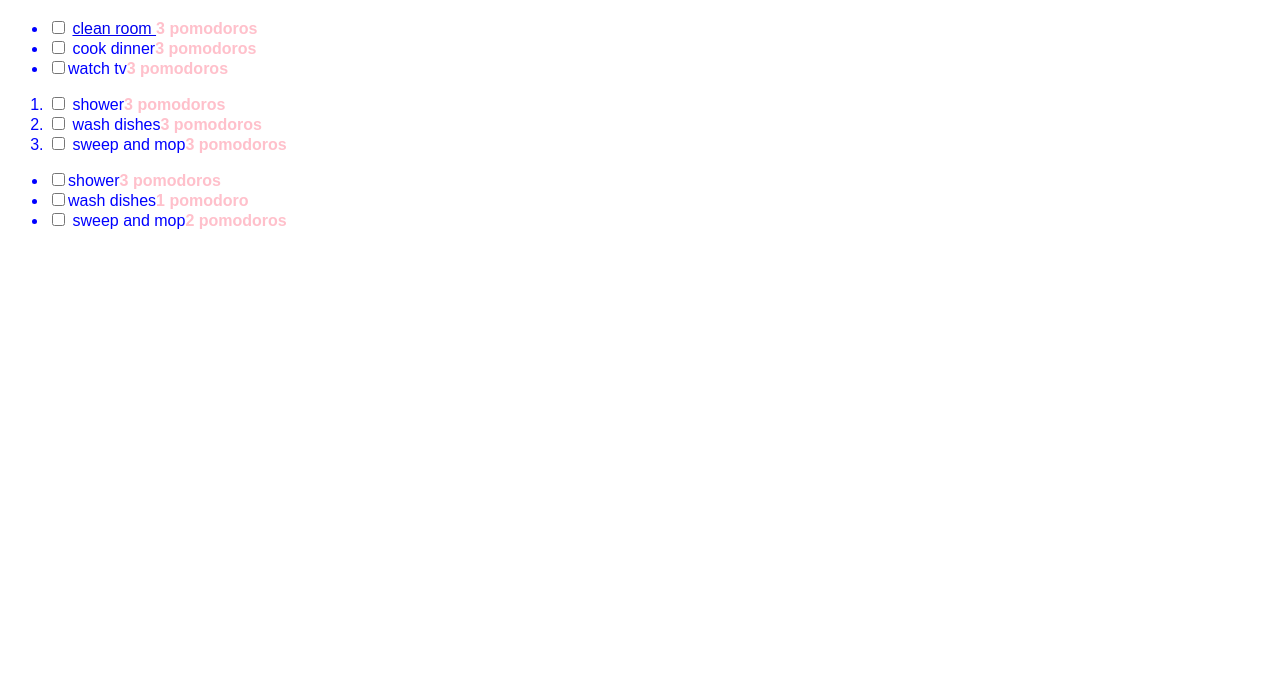
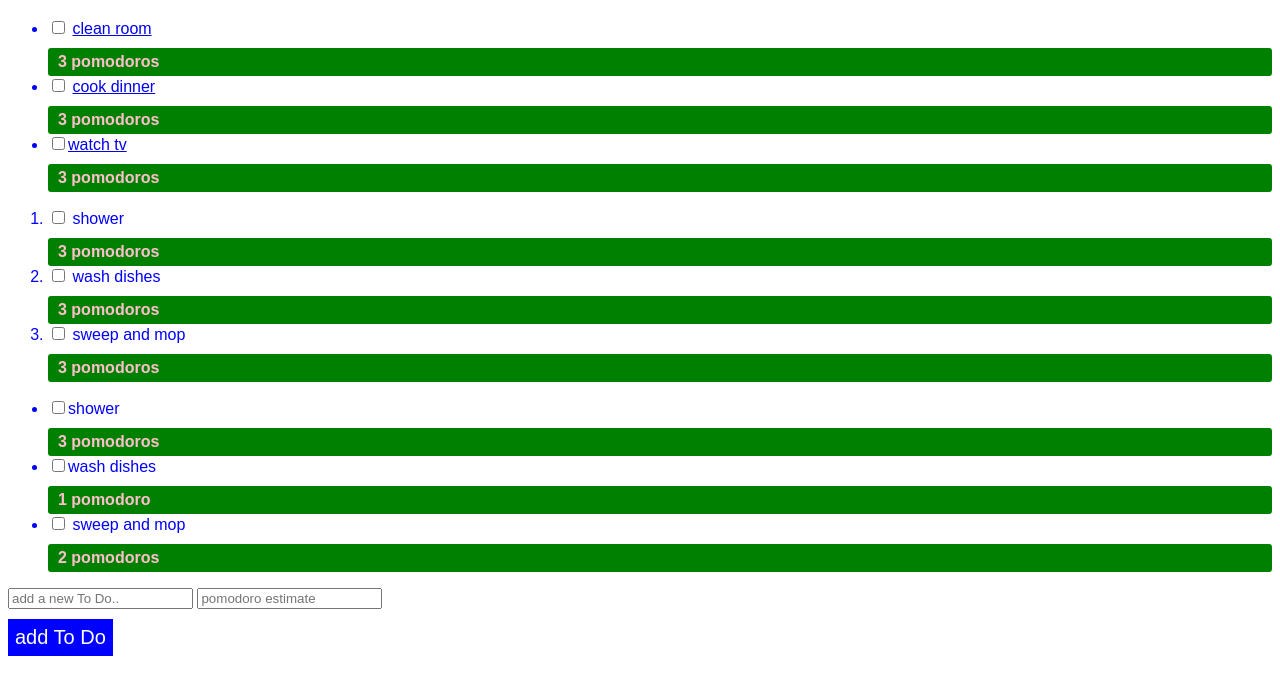
Before and after one commit to ariannachavez211/todo_app_front_end, a plain HTML site: page index.html in a window 1280 px wide. Shown: the part 48-742 px from the top of the page. Drawn offline with Linux system fonts and the light colour scheme.

Commit message:
added button, added shadow, added input types, and CSS styling

```diff
--- a/index.css
+++ b/index.css
@@ -17,4 +17,27 @@ li {
 .pomodoro-estimate {
     color: pink;
     font-weight: bold;
+    background-color:green;
+    padding:5px 10px 5px 10px;
+    -webkit-border-radius: 3px;
+    -moz-border-radius: 3px;
+    border-radius: 3px;
+    display: block;
+    margin-top: 10px;
 }
+
+#add-new-todo-button {
+   font-size: 20px;
+   margin-top: 10px;
+   display: block;
+   outline: none;
+   border-style: none;
+   background-color: blue;
+   color: white;
+   padding:7px;
+
+}
+
+#add-new-todo-button:active {
+    box-shadow:5px 5px 5px pink;
+}
--- a/index.html
+++ b/index.html
@@ -7,10 +7,10 @@
         <h1>To Do List</h1>
 
         <ul>
-            <li><input type="checkbox"> <a href= "show.html">clean room </a><span class="pomodoro-estimate">3 pomodoros</span></li>
+            <li><input type="checkbox"> <a href="show.html">clean room </a><span class="pomodoro-estimate">3 pomodoros</span></li>
 
-            <li><input type="checkbox"> cook dinner<span class="pomodoro-estimate">3 pomodoros</span></li>
-            <li><input type="checkbox">watch tv<span class="pomodoro-estimate">3 pomodoros</span></li>
+            <li><input type="checkbox"> <a href="show.html">cook dinner</a><span class="pomodoro-estimate">3 pomodoros</span></li>
+            <li><input type="checkbox"><a href="show.html">watch tv</a><span class="pomodoro-estimate">3 pomodoros</span></li>
         </ul>
         <ol>
             <li><input type="checkbox">  shower<span class="pomodoro-estimate">3 pomodoros</span></li>
@@ -23,5 +23,10 @@
             <li><input type="checkbox">wash dishes<span class="pomodoro-estimate">1 pomodoro</span></li>
             <li><input type="checkbox"> sweep and mop<span class="pomodoro-estimate">2 pomodoros</span></li>
         </ul>
+
+        <input type="text" placeholder="add a new To Do..">
+        <input type="number" placeholder="pomodoro estimate">
+        <input id="add-new-todo-button" type="submit" value="add To Do">
+
     </body>
 </html>
```
